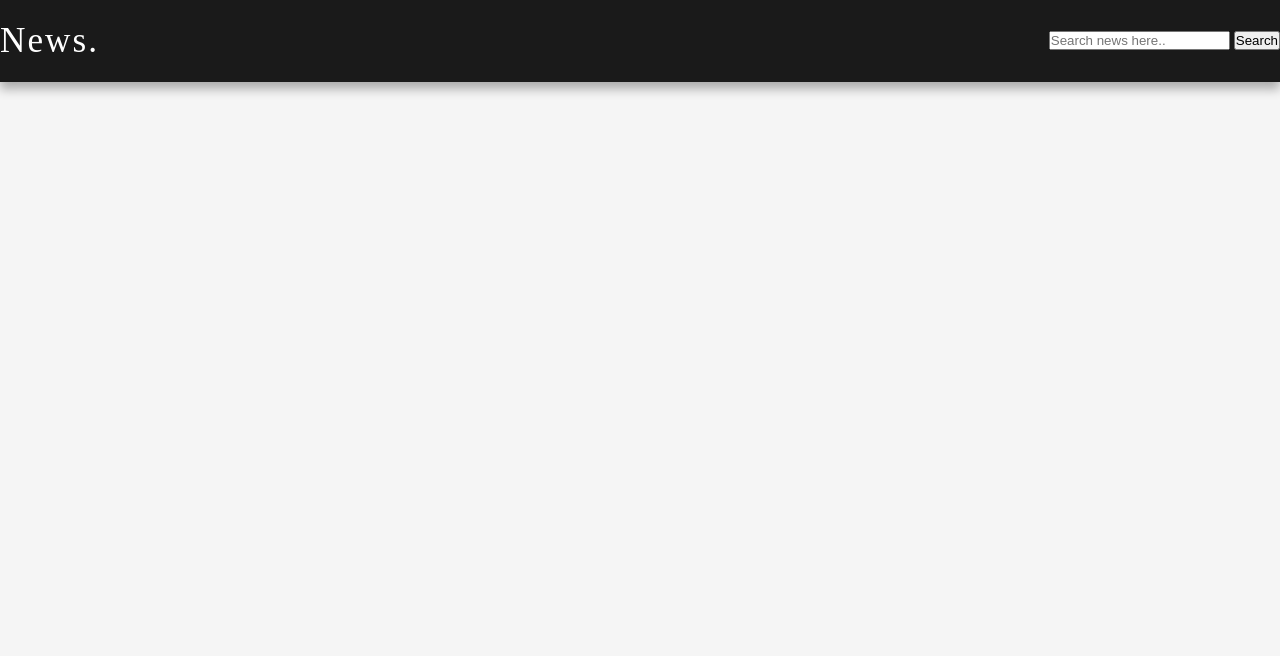
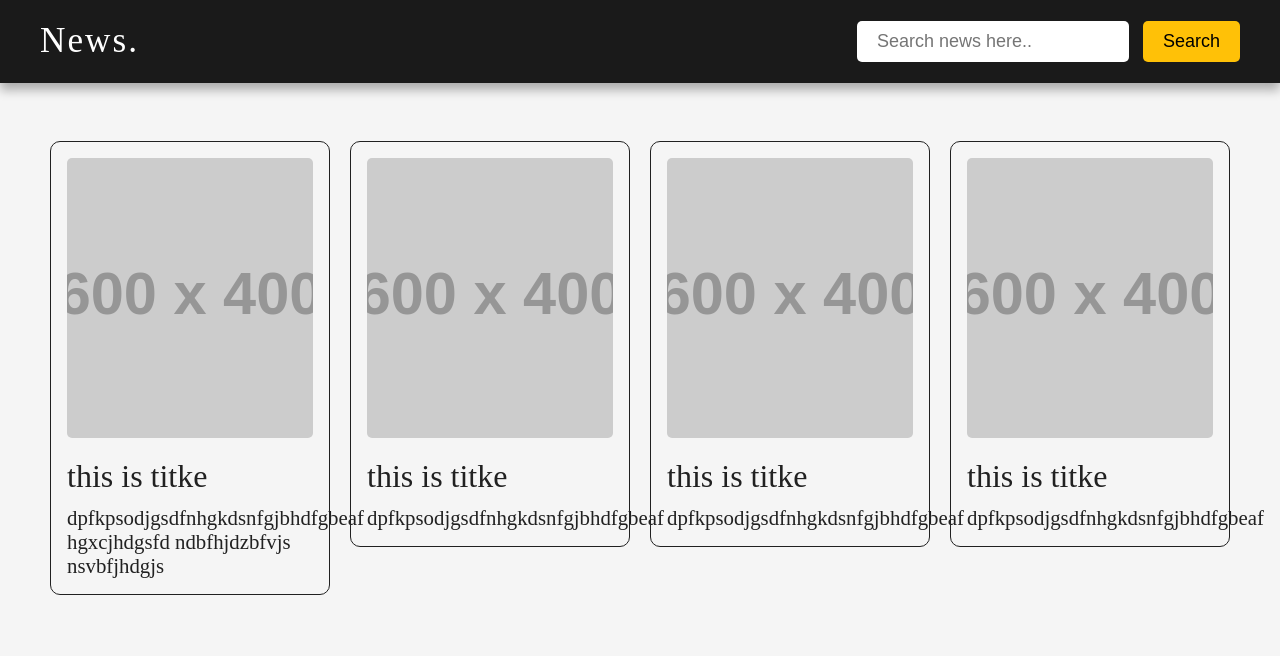
Before and after one commit to tatynabaliikyzy/news, a plain HTML site: page index.html in a window 1280 px wide. Drawn offline with Linux system fonts and the light colour scheme; placeholder pictures from the web are drawn by us.

Commit message:
done css with navbar and divs

```diff
--- a/index.html
+++ b/index.html
@@ -9,7 +9,8 @@
 <body>
 
     <nav>
-        <div class="navbar">
+        <!-- this is making in in the center, obj-width degen -->
+        <div class="navbar obj-width">
             <a class="logo"  href="index.html">News.</a>
 
             <div class="search-container">
@@ -21,6 +22,43 @@
 
     </nav>
 
+
+
+
+
+    <main id="bolg-container" class="obj-width">
+        <div class="blog-card">
+            <img src="https://placehold.co/600x400" alt="">
+
+            <h2>this is titke</h2>
+            <p> dpfkpsodjgsdfnhgkdsnfgjbhdfgbeaf hgxcjhdgsfd ndbfhjdzbfvjs nsvbfjhdgjs </p>
+        </div>
+
+
+        <div class="blog-card">
+            <img src="https://placehold.co/600x400" alt="">
+
+            <h2>this is titke</h2>
+            <p> dpfkpsodjgsdfnhgkdsnfgjbhdfgbeaf </p>
+        </div>
+        <div class="blog-card">
+            <img src="https://placehold.co/600x400" alt="">
+
+            <h2>this is titke</h2>
+            <p> dpfkpsodjgsdfnhgkdsnfgjbhdfgbeaf </p>
+        </div>
+        <div class="blog-card">
+            <img src="https://placehold.co/600x400" alt="">
+
+            <h2>this is titke</h2>
+            <p> dpfkpsodjgsdfnhgkdsnfgjbhdfgbeaf </p>
+        </div>
+
+
+
+
+    </main>
+
     <script src="script.js"> </script>
 </body>
 </html>
--- a/style.css
+++ b/style.css
@@ -12,13 +12,15 @@ body{
 }
 
 
+/* Global css */
+.obj-width{
+    max-width: 1200px;
+    margin: auto;
+}
+
 nav{
-
     background-color: #1A1A1A;
     box-shadow: 0 7px 10px rgba(0, 0, 0, 0.3 );
-
-
-
 }
 
 
@@ -31,20 +33,7 @@ nav{
 }
 
 
-/* greeen  #08810c  yellow  #dddf43 */
 
-
-/* additional style */
-
-
-.button {
-    background-color: #FFC107;
-    color: black;
-    border: none;
-    padding: 10px 20px;
-    border-radius: 8px;
-    text-decoration: none;
-  }
 
 .navbar .logo{
 
@@ -53,3 +42,91 @@ nav{
     letter-spacing: 2px;
     font-size: 2.2rem;
 }
+
+#search-input{
+    max-width: 400px;
+    padding: 10px 20px;
+    border: none;
+    border-radius: 5px;
+    font-size: 18px;
+    color: #333;
+
+
+}
+
+
+
+#search-button{
+    background-color: #FFC107;
+    color: black;
+    border: none;
+    padding: 10px 20px;
+    border-radius: 5px;
+    text-decoration: none;
+    cursor: pointer;
+    font-size: 18px;
+    margin-left: 10px;
+
+}
+
+
+#bolg-container{
+    padding: 3rem 0;
+    display: flex;
+    justify-content: flex-start;
+    align-items: flex-start;
+    flex-wrap: wrap;
+}
+
+.blog-card{
+    width: 280px;
+    border: 1px solid #212121;
+    border-radius: 10px;
+    cursor: pointer;
+    padding: 1rem;
+    margin: 10px;
+}
+
+.blog-card:hover{
+    box-shadow: 3px 3px 15px rgba(255, 193, 7, 1);
+}
+
+.blog-card img{
+    width: 100%;
+    height: 280px;
+    object-fit: cover;
+    border-radius: 5px;
+    margin-bottom: 1rem;
+}
+
+
+.blog-card h2{
+    color: #212121;
+    font-size: 2rem;
+    font-weight: 500;
+}
+
+.blog-card p{
+    font-size: 1.3rem;
+    padding-top: 0.7rem;
+}
+
+@media(max-width: 500px){
+    nav{
+        padding: 0 20px;
+    }
+
+    .navbar .logo{
+        font-size: 1.8rem;
+    }
+
+    #search-input{
+        width:150px;
+        padding: 10px 10px;
+    }
+
+    .blog-card{
+        width: 100%;
+    }
+
+}
```
